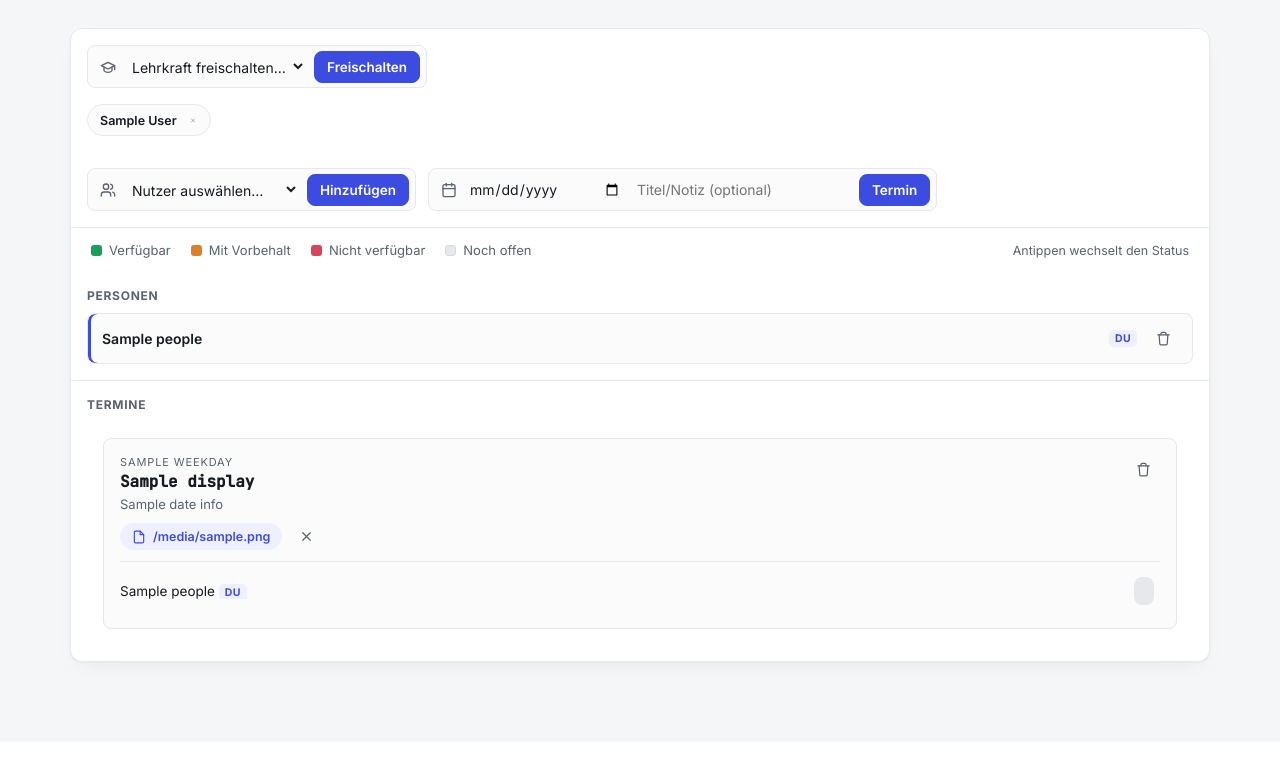
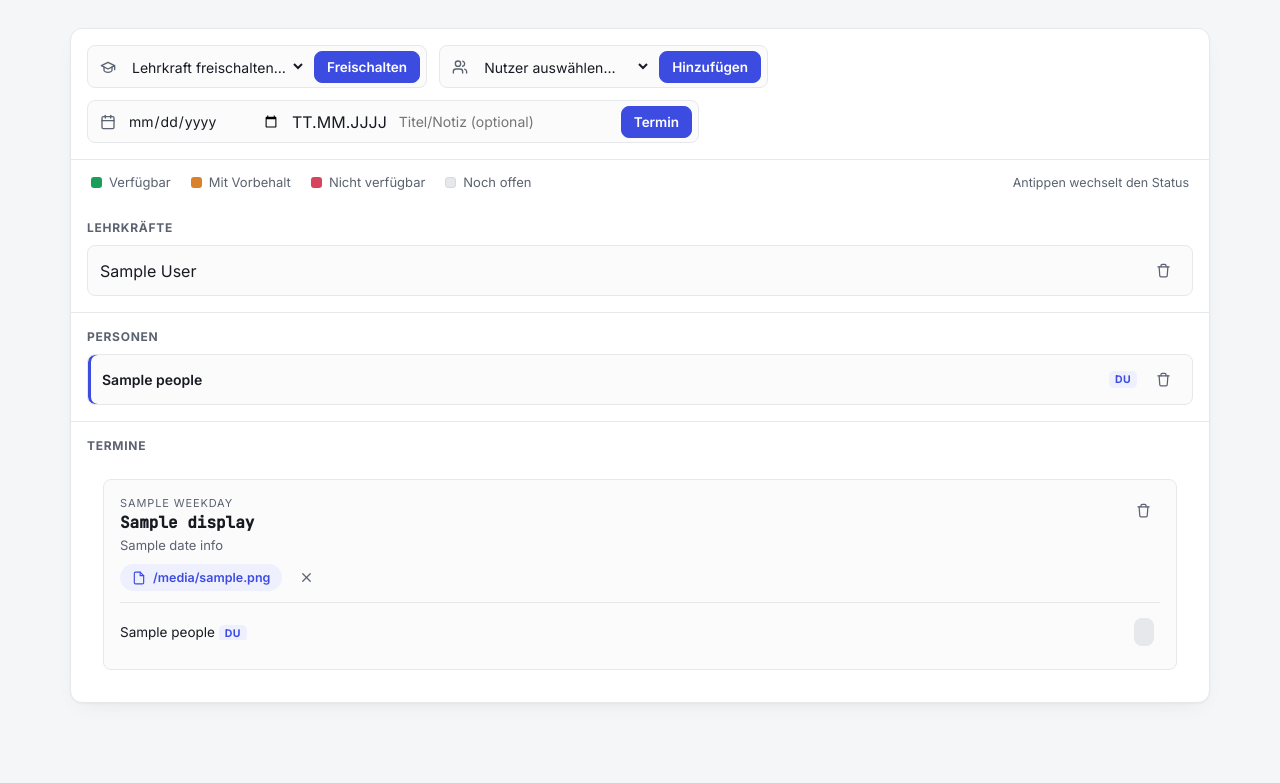
Before and after one commit to GamerMax004/Technik-AG, a Flask app: template templates/board.html in a window 1280 px wide. Shown: the part 175-958 px from the top of the page. Before the commit the page ends 848 px from the top, so only its background shows below. Run offline with Flask 3, Linux system fonts and the light colour scheme; a user stored in the database is signed in; tables that the repository leaves empty hold one stand-in row (values such as "Sample post"); the template is opened without the code that fills it: values that come from a table or form of the project are taken from there, most other values are stand-ins (such as "Sample title", 1, 10 or a date in 2020).

Commit message:
Add files via upload

```diff
--- a/templates/board.html
+++ b/templates/board.html
@@ -30,8 +30,9 @@
      data-entry-url="{{ url_for('api_set_entry') }}"
      data-add-lehrer-url="{{ url_for('api_add_board_lehrer', board_id=board.id) }}">
 
-  {% if current_user.is_admin %}
+  {% if current_user.is_staff %}
   <div class="toolbar">
+    {% if current_user.is_admin %}
     <div class="field">
       <svg width="16" height="16" viewBox="0 0 24 24" fill="none" stroke="currentColor" stroke-width="2" stroke-linecap="round" stroke-linejoin="round" style="color:var(--ink-soft); flex-shrink:0;"><path d="M22 10v6M2 10l10-5 10 5-10 5z"/><path d="M6 12v5c0 1.5 3 3 6 3s6-1.5 6-3v-5"/></svg>
       <select id="lehrerSelect">
@@ -42,23 +43,7 @@
       </select>
       <button class="btn primary" id="addLehrerBtn" {{ 'disabled' if not available_lehrer }}>Freischalten</button>
     </div>
-  </div>
-  {% if board_lehrer %}
-  <div class="lehrer-access-list">
-    {% for m in board_lehrer %}
-    <span class="lehrer-chip">
-      {{ m.user.display_name if m.user else "Unbekannt" }}
-      <button class="lehrer-chip-remove" data-remove-lehrer="{{ m.id }}" aria-label="Zugriff entziehen" title="Zugriff entziehen">
-        <svg viewBox="0 0 24 24" fill="none" stroke="currentColor" stroke-width="2" stroke-linecap="round" stroke-linejoin="round" width="11" height="11"><path d="M18 6L6 18"/><path d="M6 6l12 12"/></svg>
-      </button>
-    </span>
-    {% endfor %}
-  </div>
-  {% endif %}
-  {% endif %}
-
-  {% if current_user.is_staff %}
-  <div class="toolbar">
+    {% endif %}
     <div class="field">
       <svg width="16" height="16" viewBox="0 0 24 24" fill="none" stroke="currentColor" stroke-width="2" stroke-linecap="round" stroke-linejoin="round" style="color:var(--ink-soft); flex-shrink:0;"><path d="M16 21v-2a4 4 0 00-4-4H6a4 4 0 00-4 4v2"/><circle cx="9" cy="7" r="4"/><path d="M22 21v-2a4 4 0 00-3-3.87"/><path d="M16 3.13a4 4 0 010 7.75"/></svg>
       <select id="userSelect">
@@ -72,6 +57,7 @@
     <div class="field">
       <svg width="16" height="16" viewBox="0 0 24 24" fill="none" stroke="currentColor" stroke-width="2" stroke-linecap="round" stroke-linejoin="round" style="color:var(--ink-soft); flex-shrink:0;"><rect x="3" y="4" width="18" height="18" rx="2"/><path d="M16 2v4"/><path d="M8 2v4"/><path d="M3 10h18"/></svg>
       <input type="date" id="dateInput">
+      <span class="date-format-hint">TT.MM.JJJJ</span>
       <input type="text" id="dateLabelInput" placeholder="Titel/Notiz (optional)" maxlength="60">
       <button class="btn primary" id="addDateBtn">Termin</button>
     </div>
@@ -88,6 +74,28 @@
 
   {% if current_user.is_staff %}
     <div class="staff-view">
+
+      {% if current_user.is_admin %}
+      <div class="staff-section">
+        <h4 class="staff-heading">Lehrkräfte</h4>
+        {% if board_lehrer %}
+        <div class="staff-people-list">
+          {% for m in board_lehrer %}
+          <div class="staff-person-edit">
+            <div class="name-wrap">
+              <span class="lehrer-name">{{ m.user.display_name if m.user else "Unbekannt" }}</span>
+            </div>
+            <button class="btn ghost person-delete" data-remove-lehrer="{{ m.id }}" aria-label="Zugriff entziehen" title="Zugriff entziehen">
+              <svg viewBox="0 0 24 24" fill="none" stroke="currentColor" stroke-width="2" stroke-linecap="round" stroke-linejoin="round" width="13" height="13"><path d="M3 6h18"/><path d="M8 6V4a2 2 0 012-2h4a2 2 0 012 2v2"/><path d="M19 6l-1 14a2 2 0 01-2 2H8a2 2 0 01-2-2L5 6"/></svg>
+            </button>
+          </div>
+          {% endfor %}
+        </div>
+        {% else %}
+        <p class="staff-empty-hint">Noch keine Lehrkraft freigeschaltet — oben über das Auswahlmenü.</p>
+        {% endif %}
+      </div>
+      {% endif %}
 
       <div class="staff-section">
         <h4 class="staff-heading">Personen</h4>
```
